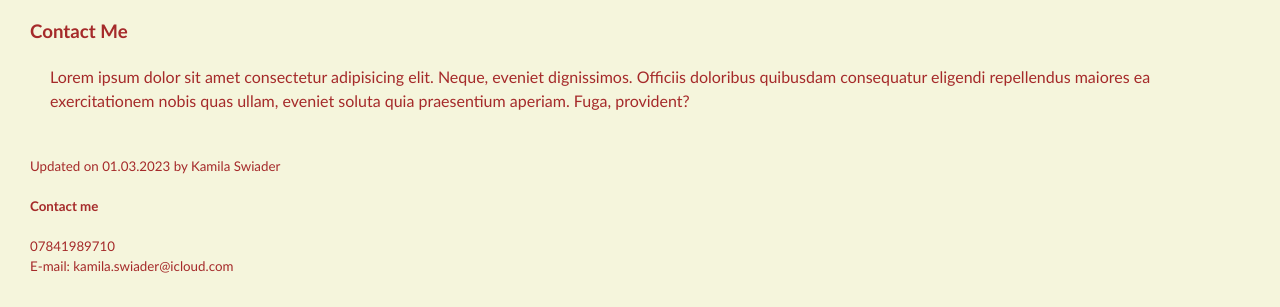
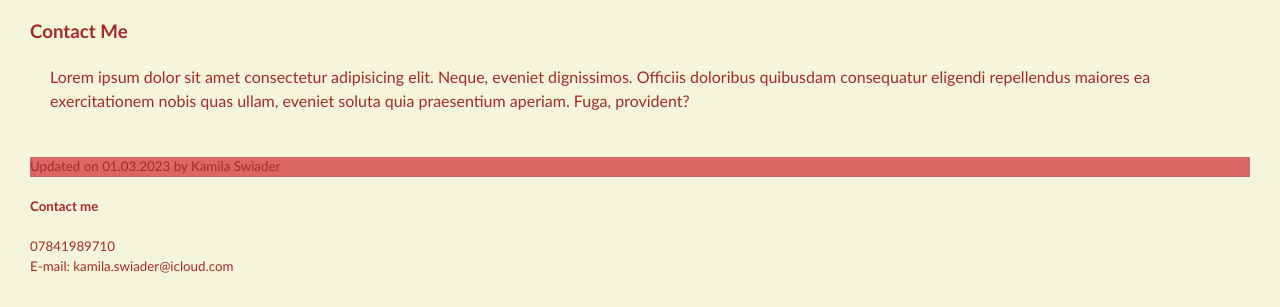
Before and after one commit to mila3245/challenge-2, a plain HTML site: page index.html in a window 1280 px wide. Shown: the part 541-848 px from the top of the page. Drawn offline with Linux system fonts and the light colour scheme.

Commit message:
css changes

```diff
--- a/style.css
+++ b/style.css
@@ -37,5 +37,5 @@ p {
 }
 
 footer {
-
+background-color: rgb(220, 102, 102);
 }
```
